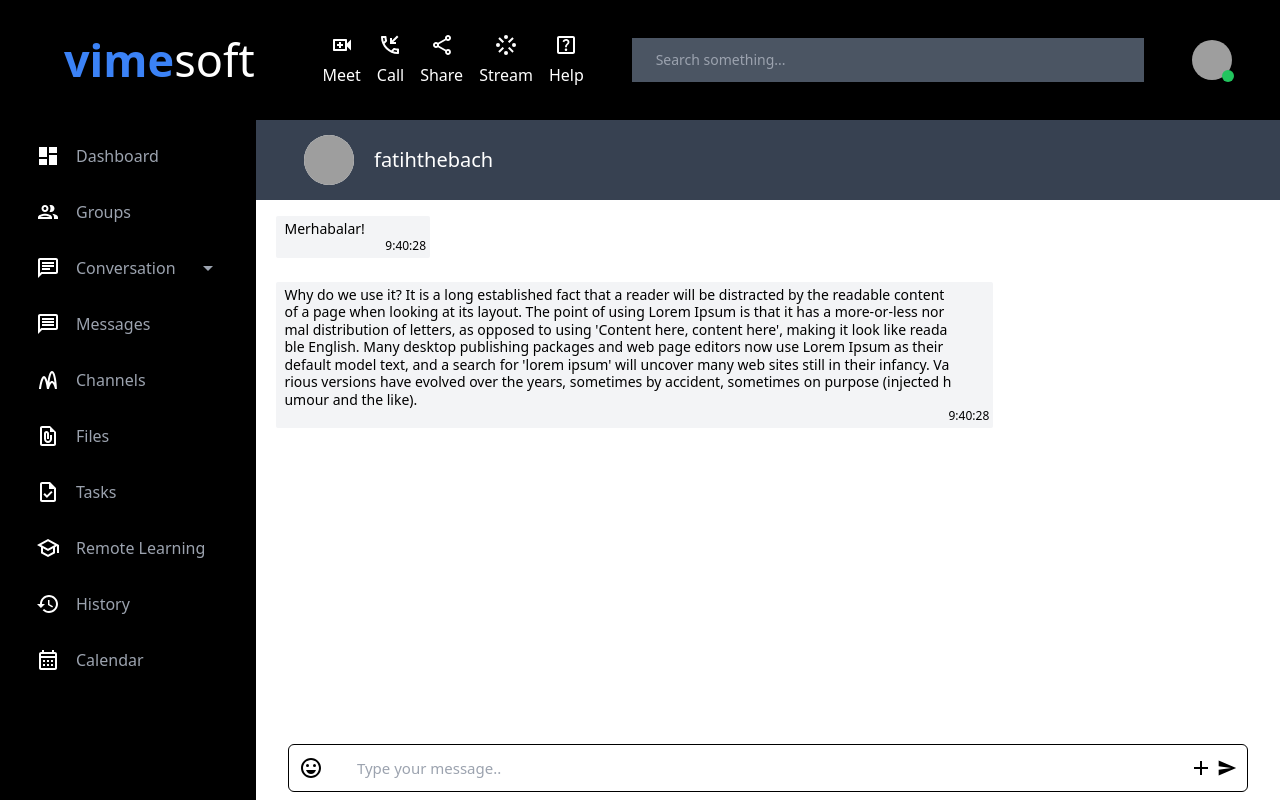
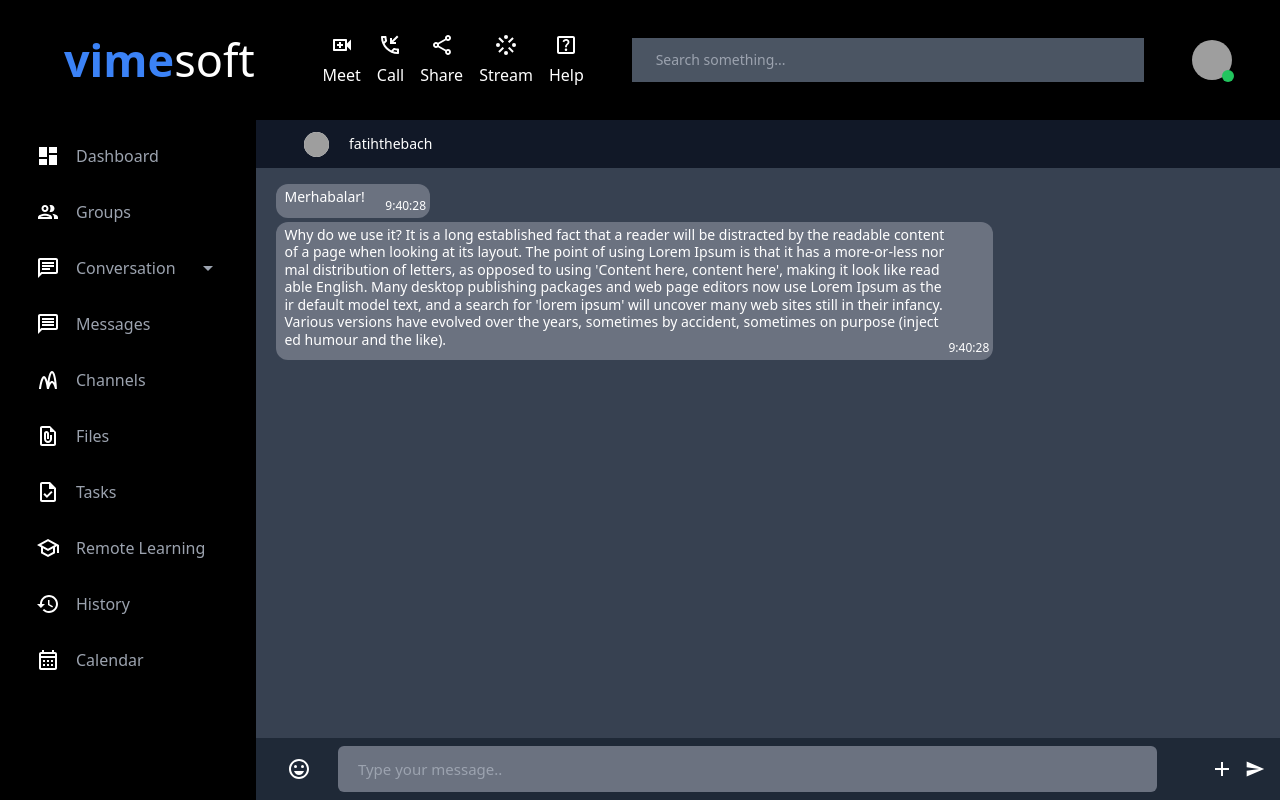
Before and after one commit to fatihgnc/tailwindcss-practice, a React (Create React App) app: page / in a window 1280 px wide. Built offline with nearby package versions, Linux system fonts and the light colour scheme; grey boxes are pictures that could not be loaded.

Commit message:
change the colors of chat screen page. split reply box.

```diff
--- a/src/components/ChatMessage.js
+++ b/src/components/ChatMessage.js
@@ -1,39 +1,43 @@
 import { Reply } from '@mui/icons-material';
 import { useState } from 'react';
-import { useSelector } from 'react-redux';
+import { useDispatch, useSelector } from 'react-redux';
 import ReactedEmoji from './ReactedEmoji';
 import ReactionEmojis from './ReactionEmojis';
+import { messageActions } from './store/message';
 
 const ChatMessage = (props) => {
   const [showReactionEmojis, setShowReactionEmojis] = useState(false);
   const [showReplyIcon, setShowReplyIcon] = useState(false);
-  const [reactedEmojis, setReactedEmojis] = useState({
-    '😃': { senders: [] },
-    '😍': { senders: [] },
-    '👍': { senders: [] },
-    '👎': { senders: [] },
-    '😡': { senders: [] },
-  });
 
+  const dispatch = useDispatch();
   const user = useSelector((state) => state.user);
+  const messageState = useSelector((state) => state.message);
+  const message = messageState.messages.find(
+    (message) => message.id === props.id
+  );
+  const reactedEmojis = message.givenReactions;
 
   const handleReactionEmojiSelection = (emoji) => {
-    setReactedEmojis((oldState) => {
-      const selectedEmojiSenders = oldState[emoji].senders;
-      if (selectedEmojiSenders.includes(user.username)) {
-        const userIdx = selectedEmojiSenders.findIndex(
-          (sender) => sender === user.username
-        );
-        selectedEmojiSenders.splice(userIdx, 1);
-      } else {
-        selectedEmojiSenders.push(user.username);
-      }
-      return oldState;
-    });
+    dispatch(
+      messageActions.giveReactionToMessage({
+        username: user.username,
+        emoji,
+        id: props.id,
+      })
+    );
     setShowReactionEmojis(false);
     setShowReplyIcon(false);
   };
 
+  const printUsersWhoSentEmoji = (emoji) => {
+    return `${getSendersOfEmoji(emoji)
+      .map(JSON.stringify)
+      .join('\n')
+      .replace(/"/gm, '')}`;
+  };
+  const getSendersOfEmoji = (emoji) => {
+    return reactedEmojis[emoji].senders;
+  };
   const getSentEmojis = () =>
     Object.keys(reactedEmojis).filter(
       (emoji) => reactedEmojis[emoji].senders.length > 0
@@ -41,6 +45,10 @@ const ChatMessage = (props) => {
   const isMe = () => user.username === props.sender;
   const isAnyEmojiSent = () =>
     Object.values(reactedEmojis).some((emoji) => emoji.senders.length > 0);
+
+  const messageContainerClasses = `min-w-[15%] w-fit max-w-[70%] pl-2 pt-1 pr-12 text-white pb-3 transition rounded-xl relative ${
+    isMe() ? 'ml-auto mr-[2%] bg-blue-500 text-white' : 'ml-[2%] bg-gray-500'
+  } ${isAnyEmojiSent() ? 'mb-6' : 'mb-1'}`;
 
   return (
     <div
@@ -52,15 +60,18 @@ const ChatMessage = (props) => {
         setShowReactionEmojis(false);
         setShowReplyIcon(false);
       }}
-      className={`min-w-[15%] w-fit max-w-[70%] pl-2 pt-1 pr-10 pb-5 ${
-        isMe() ? 'ml-auto mr-[2%]' : 'ml-[2%]'
-      } mb-6 bg-gray-100 transition hover:bg-gray-200 rounded-sm relative`}
+      className={messageContainerClasses}
     >
       {/* reply icon */}
       {showReplyIcon && (
         <Reply
-          className='absolute top-0 right-0 cursor-pointer'
-          sx={{ fontSize: '16px' }}
+          onClick={(e) => {
+            props.setShowReplyBox(true);
+            props.setReplyingTo(message.sender);
+            props.setMessageBeingReplied(props.messageContent);
+          }}
+          className='absolute top-0 right-1 cursor-pointer'
+          sx={{ fontSize: '14px' }}
         />
       )}
       {/* reaction emojis */}
@@ -86,7 +97,7 @@ const ChatMessage = (props) => {
           <div
             onMouseEnter={(e) => setShowReactionEmojis(false)}
             onMouseLeave={(e) => setShowReactionEmojis(true)}
-            className='min-w-fit absolute inline-flex justify-between bottom-[-18px] left-0 px-1 text-xs rounded-lg'
+            className='min-w-fit absolute inline-flex justify-between bottom-[-15px] left-0 px-1 text-xs rounded-lg'
           >
             {isAnyEmojiSent() &&
               getSentEmojis().map((emoji, idx) => (
@@ -94,6 +105,7 @@ const ChatMessage = (props) => {
                   reactedEmojis={reactedEmojis}
                   emoji={emoji}
                   key={idx}
+                  printUsers={printUsersWhoSentEmoji}
                 />
               ))}
           </div>
--- a/src/components/ReactedEmoji.js
+++ b/src/components/ReactedEmoji.js
@@ -1,8 +1,8 @@
 const ReactedEmoji = (props) => {
   return (
-    <div key={props.idx}>
+    <div key={props.idx} title={props.printUsers(props.emoji)}>
       <span className='mr-2'>
-        {props.emoji + ': ' + props.reactedEmojis[props.emoji].senders.length}
+        {props.emoji + ':' + props.reactedEmojis[props.emoji].senders.length}
       </span>
     </div>
   );
--- /dev/null
+++ b/src/components/ReplyBox.js
@@ -0,0 +1,21 @@
+const ReplyBox = (props) => {
+  return (
+    <div className='absolute top-[-155%] px-10 py-2 left-0 w-full bg-gray-800 text-white text-xs h-[8.5vh] overflow-hidden'>
+      <small className='border-b border-solid border-white'>
+        Replying to: {props.replyingTo}
+      </small>
+      {/* <ReplyBox id={messageId} /> */}
+      <div className='px-4 max-w-[90%] h-4/5 overflow-scroll'>
+        <span className='inline-block mt-1'>{props.messageBeingReplied}</span>
+      </div>
+      <div
+        onClick={(e) => props.showReplyBox(false)}
+        className='absolute top-[50%] right-[0%] translate-y-[-50%] cursor-pointer p-1 h-[100%] w-[10%] inline-flex items-center justify-center text-white transition-all duration-300 hover:bg-white hover:text-black'
+      >
+        X
+      </div>
+    </div>
+  );
+};
+
+export default ReplyBox;
--- a/src/components/screens/ChatScreen.js
+++ b/src/components/screens/ChatScreen.js
@@ -8,74 +8,68 @@ import {
 import Picker from 'emoji-picker-react';
 import { useRef, useState } from 'react';
 import useChatScroll from '../hooks/useChatScroll';
-import { useSelector } from 'react-redux';
-
-const getCurrentTime = () => new Date().toLocaleTimeString().slice(0, -3);
+import { useDispatch, useSelector } from 'react-redux';
+import { messageActions } from '../store/message';
+import ReplyBox from '../ReplyBox';
 
 const ChatScreen = () => {
+  const dispatch = useDispatch();
+
   const user = useSelector((state) => state.user);
+  const { messages } = useSelector((state) => state.message);
 
+  const [showReplyBox, setShowReplyBox] = useState(false);
   const [showMenu, setShowMenu] = useState(false);
   const [showEmojis, setShowEmojis] = useState(false);
-  const [messages, setMessages] = useState([
-    {
-      id: Date.now(),
-      sender: 'fatih',
-      sendingDate: getCurrentTime(),
-      messageContent: 'Merhabalar!',
-      messageEmotes: [],
-    },
-    {
-      id: Date.now() + 1,
-      sender: 'fatih',
-      sendingDate: getCurrentTime(),
-      messageContent:
-        "Why do we use it? It is a long established fact that a reader will be distracted by the readable content of a page when looking at its layout. The point of using Lorem Ipsum is that it has a more-or-less normal distribution of letters, as opposed to using 'Content here, content here', making it look like readable English. Many desktop publishing packages and web page editors now use Lorem Ipsum as their default model text, and a search for 'lorem ipsum' will uncover many web sites still in their infancy. Various versions have evolved over the years, sometimes by accident, sometimes on purpose (injected humour and the like).",
-      messageEmotes: [],
-    },
-  ]);
+  const [replyingTo, setReplyingTo] = useState('');
+  const [messageBeingReplied, setMessageBeingReplied] = useState('');
 
   const messagesContainerRef = useChatScroll(messages);
 
   const msgRef = useRef();
 
   const chooseEmoji = (event, emojiObject) => {
-    msgRef.current.value = msgRef.current.value + emojiObject.emoji;
+    msgRef.current.value += emojiObject.emoji;
     setShowEmojis(false);
   };
 
-  const handleShowingEmojis = () => {
+  const toggleEmojis = () => {
     setShowEmojis((oldState) => !oldState);
   };
 
   const sendMessage = (_) => {
     const messageContent = msgRef.current.value;
     if (messageContent.trim().length === 0) return;
-    setMessages((oldMessages) => [
-      ...oldMessages,
-      {
+    dispatch(
+      messageActions.sendMessage({
         id: Date.now(),
         sender: 'fatihthebach',
-        sendingDate: getCurrentTime(),
+        sendingDate: Date.now(),
         messageContent,
-        messageEmotes: [],
-      },
-    ]);
+        givenReactions: {
+          '😃': { senders: [] },
+          '😍': { senders: [] },
+          '👍': { senders: [] },
+          '👎': { senders: [] },
+          '😡': { senders: [] },
+        },
+      })
+    );
     msgRef.current.value = '';
   };
 
   return (
-    <div className='flex-1 h-[85vh] w-full'>
-      <div className='h-[10vh] w-full bg-gray-700 px-12 py-2 mb-4 flex items-center gap-5'>
+    <div className='flex-1 h-[85vh] w-full bg-gray-700 text-white'>
+      <div className='h-[6vh] w-full bg-gray-900 px-12 py-2 mb-4 flex items-center gap-5'>
         <img
-          className='w-[50px] h-[50px] rounded-full bg-white flex-shrink-0'
+          className='w-[25px] h-[25px] rounded-full bg-white flex-shrink-0'
           src='https://source.unsplash.com/random/50x50'
           alt='profile'
         />
-        <div className='flex-grow text-xl text-white'>{user.username}</div>
+        <div className='flex-grow text-sm text-white'>{user.username}</div>
       </div>
       <div
-        className='overflow-y-scroll overflow-x-hidden h-[65vh]'
+        className='overflow-y-scroll overflow-x-hidden h-[69vh]'
         ref={messagesContainerRef}
       >
         {messages.map((msg) => (
@@ -86,18 +80,31 @@ const ChatScreen = () => {
             sendingDate={msg.sendingDate}
             messageContent={msg.messageContent}
             messageEmotes={msg.messageEmotes}
+            setReplyingTo={setReplyingTo}
+            setMessageBeingReplied={setMessageBeingReplied}
+            setShowReplyBox={setShowReplyBox}
           />
         ))}
       </div>
       {/* message input */}
-      <div className='fixed bottom-0 right-0 w-[80vw] px-8 pb-2'>
+      <div className='fixed bottom-0 right-0 w-[80vw] py-2 bg-gray-800 text-white'>
         {showEmojis && (
-          <Picker native={true} preload={false} onEmojiClick={chooseEmoji} />
+          <div className='absolute top-[-520%] left-0'>
+            <Picker native={true} preload={false} onEmojiClick={chooseEmoji} />
+          </div>
         )}
-        <div className='relative border border-solid border-black rounded-md'>
+        <div className='relative rounded-md'>
+          {showReplyBox && (
+            <ReplyBox
+              username={user.username}
+              showReplyBox={setShowReplyBox}
+              replyingTo={replyingTo}
+              messageBeingReplied={messageBeingReplied}
+            />
+          )}
           <EmojiEmotionsOutlined
-            onClick={handleShowingEmojis}
-            className='absolute top-[50%] translate-y-[-50%] left-[1%] flex-shrink-0 cursor-pointer'
+            onClick={toggleEmojis}
+            className='absolute top-[50%] translate-y-[-50%] left-[3%] flex-shrink-0 cursor-pointer'
             fontSize='medium'
           />
           <textarea
@@ -106,18 +113,18 @@ const ChatScreen = () => {
             name='messageText'
             ref={msgRef}
             placeholder='Type your message..'
-            className='ml-[5%] text-[15px] px-5 py-3 outline-none w-4/5 resize-none flex items-center justify-center'
+            className='ml-[8%] text-[15px] rounded-md px-5 py-3 outline-none bg-gray-500 text-white w-4/5 resize-none flex items-center justify-center'
             onKeyUp={(e) => {
               if (e.key === 'Enter') sendMessage(e);
             }}
           ></textarea>
           {showMenu && (
-            <div className='absolute top-[-160%] right-[4%] bg-gray-800 text-white p-2 '>
-              <div className='mb-2 cursor-pointer'>
+            <div className='absolute top-[-189%] right-[4%] bg-black text-white'>
+              <div className='cursor-pointer px-2 py-2 hover:bg-gray-700'>
                 <Add sx={{ fontSize: '14px', marginRight: '.8em' }} />
                 <span className='text-sm font-light'>send a file</span>
               </div>
-              <div className='cursor-pointer'>
+              <div className='cursor-pointer px-2 py-2 hover:bg-gray-700'>
                 <LocationOnOutlined
                   sx={{ fontSize: '14px', marginRight: '.8em' }}
                 />
@@ -126,12 +133,12 @@ const ChatScreen = () => {
             </div>
           )}
           <Add
-            className='absolute top-[50%] translate-y-[-50%] right-[3.5%] cursor-pointer'
+            className='absolute top-[50%] translate-y-[-50%] right-[4.5%] cursor-pointer'
             onClick={(e) => setShowMenu(!showMenu)}
           />
           <Send
             fontSize='small'
-            className='absolute top-[50%] translate-y-[-50%] right-[1%] cursor-pointer'
+            className='absolute top-[50%] translate-y-[-50%] right-[1.5%] cursor-pointer'
             onClick={sendMessage}
           />
         </div>
--- a/src/components/store/message.js
+++ b/src/components/store/message.js
@@ -5,7 +5,7 @@ const initialState = {
   messages: [
     {
       id: Date.now(),
-      sender: 'fatih',
+      sender: 'burak',
       sendingDate: getCurrentTime(),
       messageContent: 'Merhabalar!',
       givenReactions: {
--- a/tailwind.config.js
+++ b/tailwind.config.js
@@ -2,11 +2,7 @@ module.exports = {
   mode: 'jit',
   content: ['./src/**/*.{js,jsx,ts,tsx}'],
   theme: {
-    variants: {
-      extend: {
-        display: ['group-hover'],
-      },
-    },
+    extend: {},
   },
   plugins: [],
 };
```
